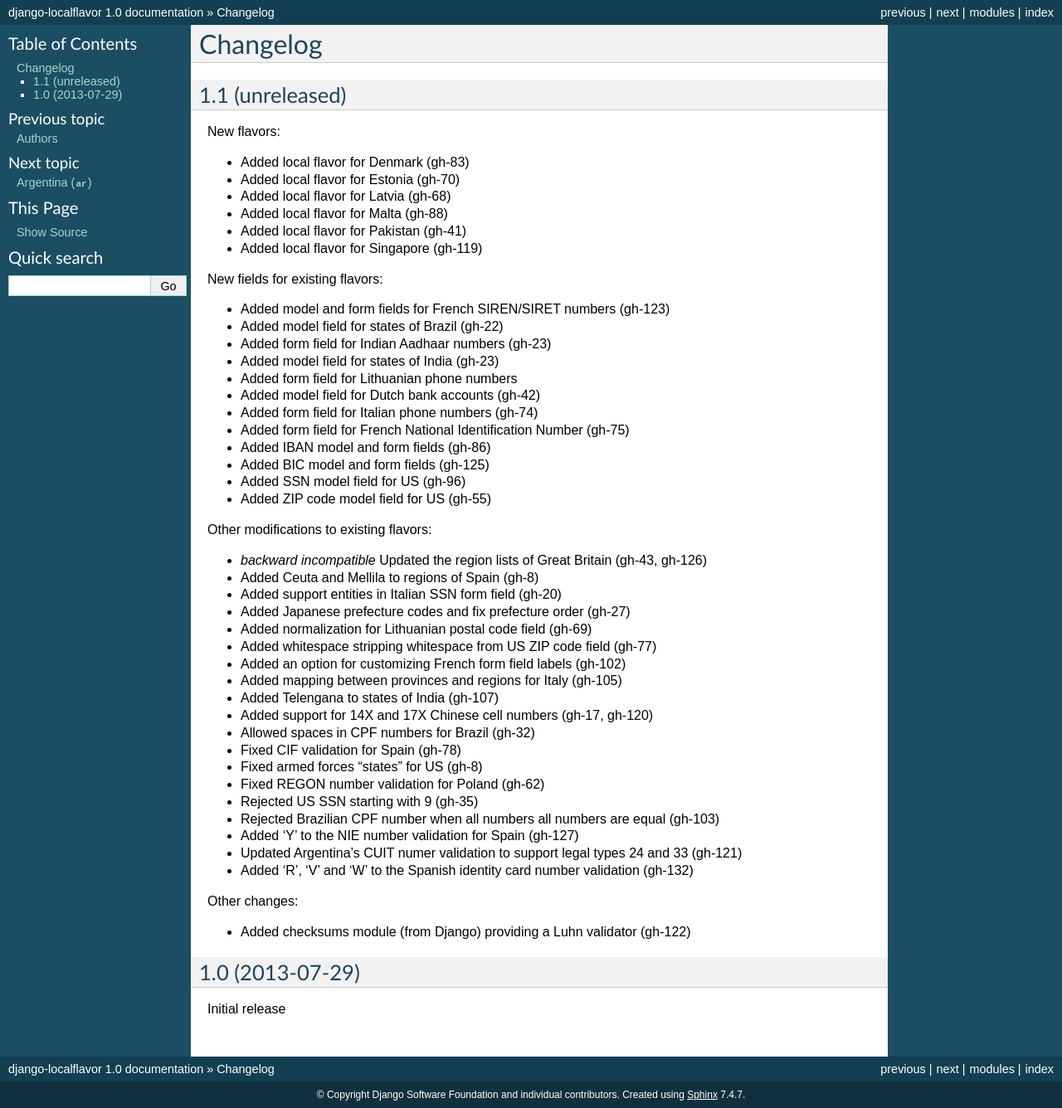
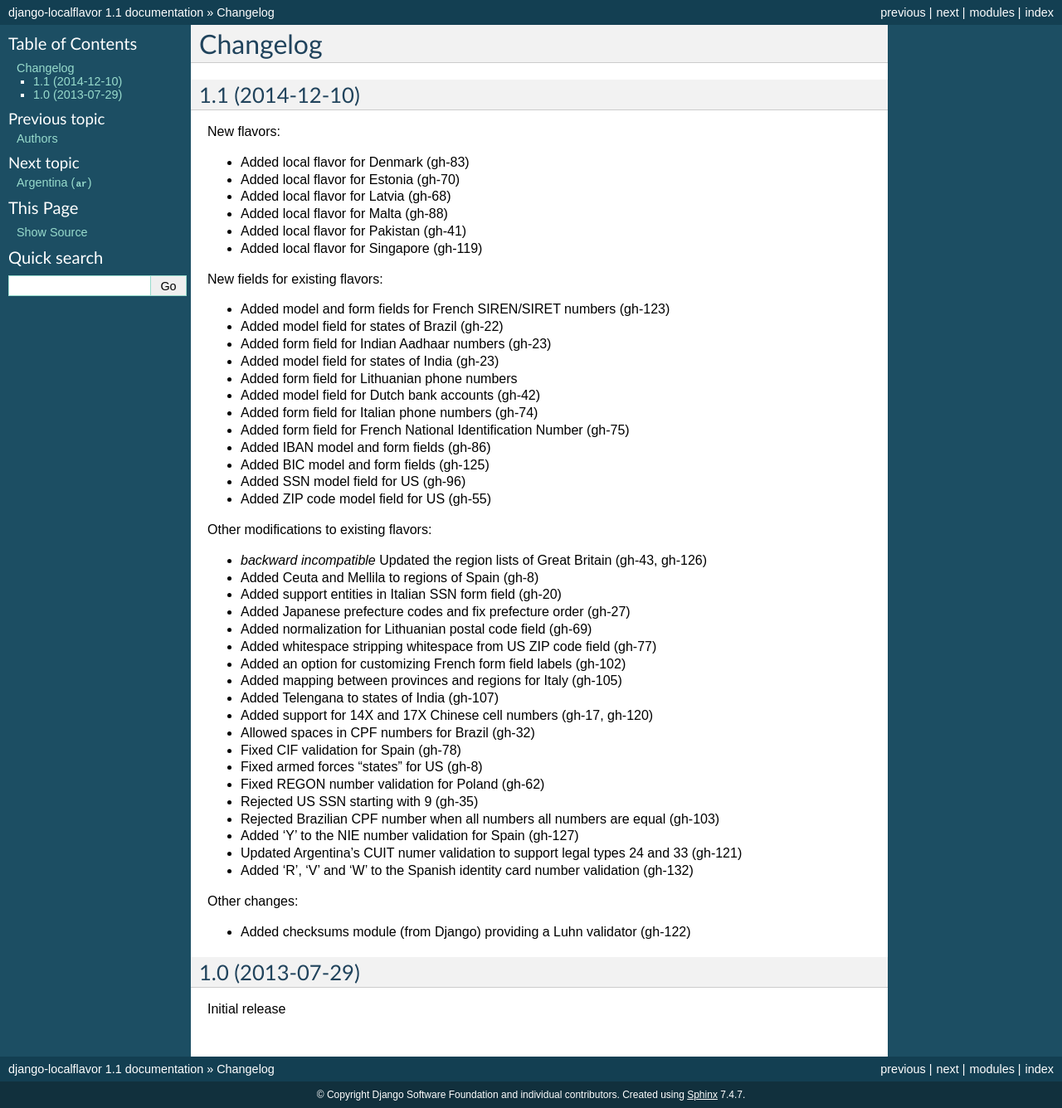
Before and after one commit to django/django-localflavor, a Sphinx documentation site: the page built from docs/changelog.rst, in a window 1280 px wide. Shown: the whole page at 83% size. Built offline with Sphinx 7.4.7, drawn with Linux system fonts in a browser that asks for light colours.

Commit message:
Bumped version up to 1.1.

```diff
--- a/docs/changelog.rst
+++ b/docs/changelog.rst
@@ -1,7 +1,7 @@
 Changelog
 =========
 
-1.1   (unreleased)
+1.1   (2014-12-10)
 ------------------
 
 New flavors:
--- a/localflavor/__init__.py
+++ b/localflavor/__init__.py
@@ -1 +1 @@
-__version__ = '1.0'
+__version__ = '1.1'
```
